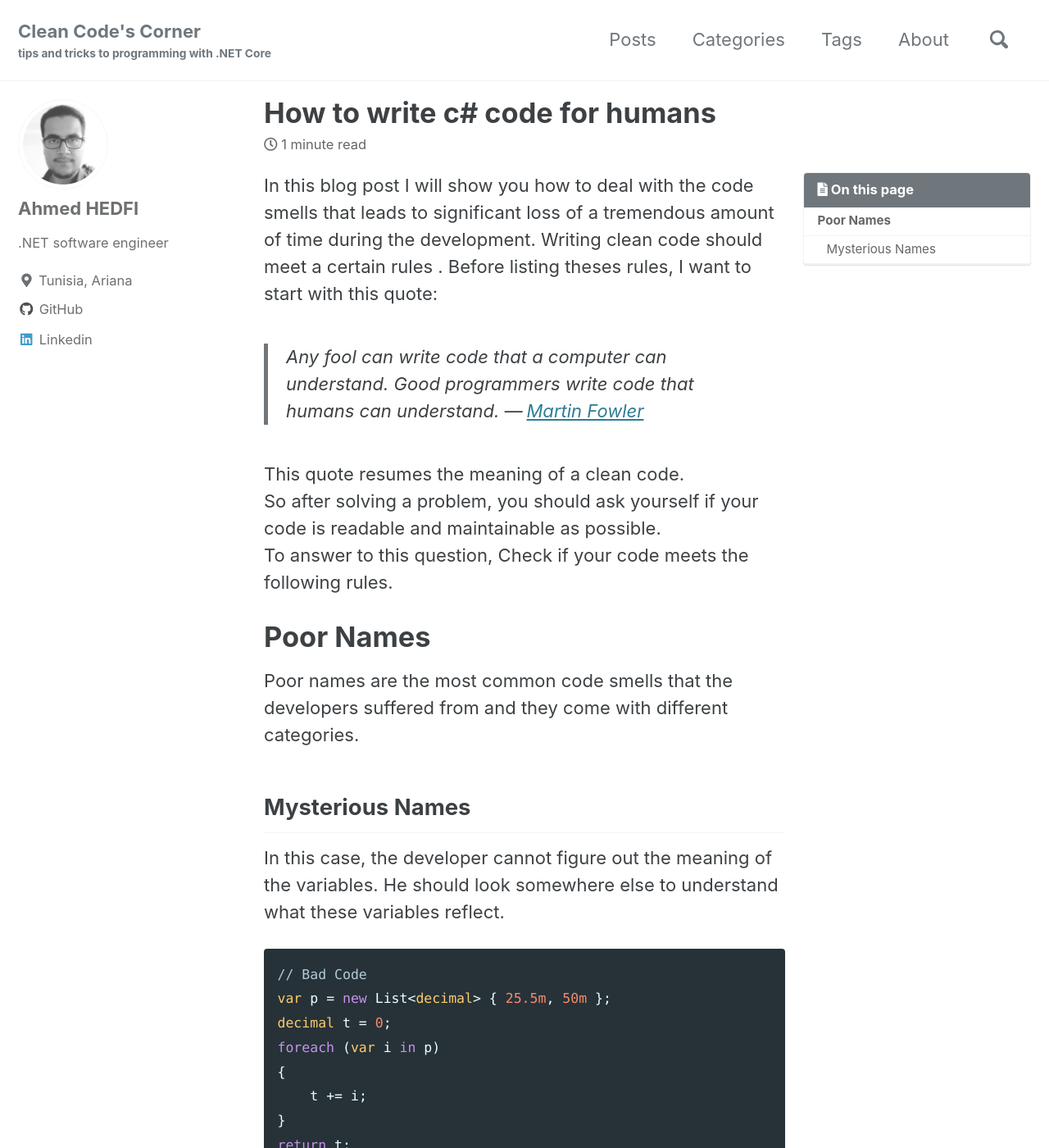
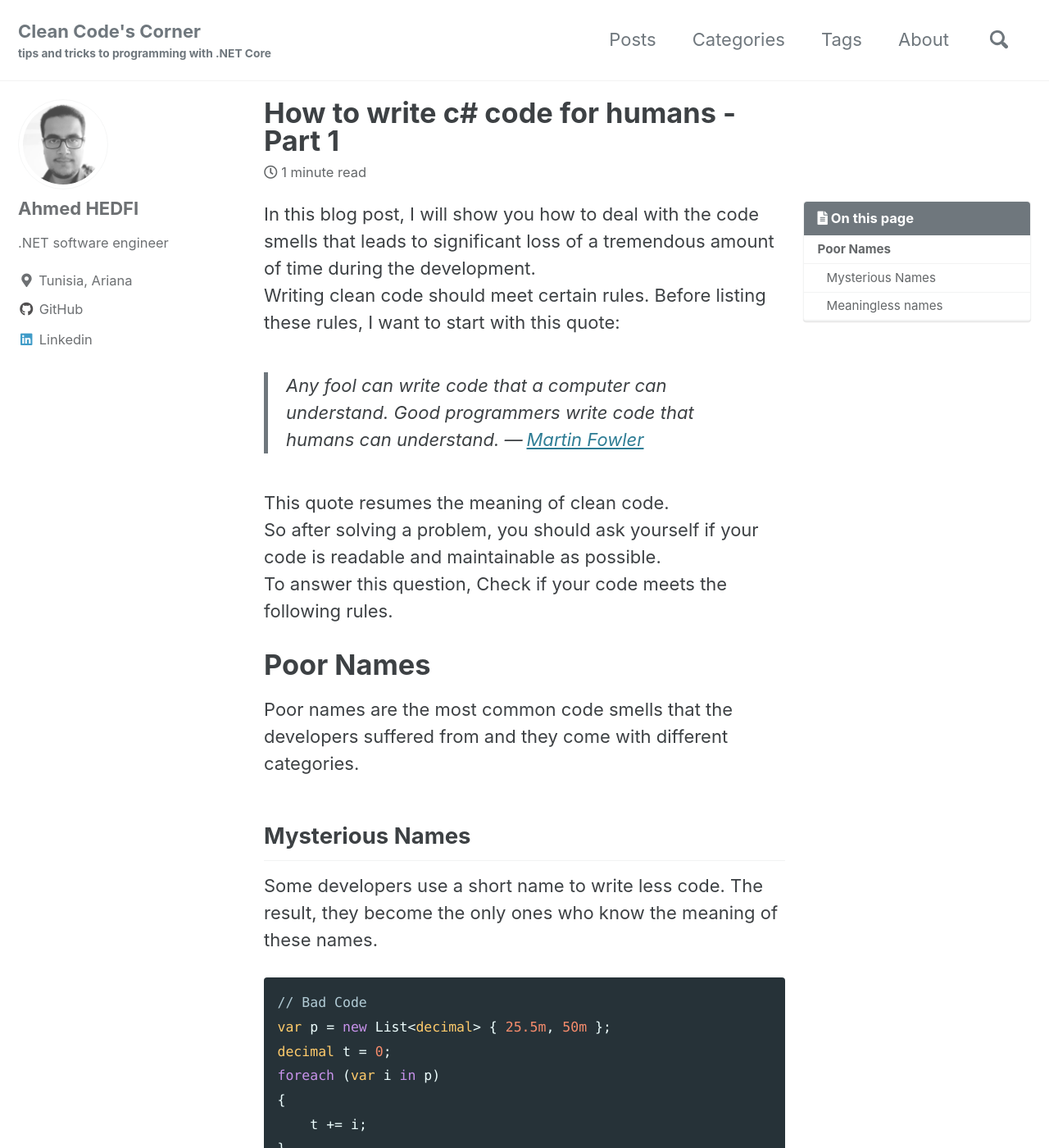
Before and after one commit to ahedfi/ahedfi.github.io, a Jekyll site: the page built from _posts/2020-07-28-How-to-write-csharp-code-for-humans.md, in a window 1280 px wide and 1400 px high. Shown: the whole window at 82% size. Built offline with Jekyll 4.4.1, drawn with Linux system fonts in a browser that asks for light colours; cached includes are drawn as plain includes; comment, search, counter and statistics services are not loaded; some of the changed text lies outside the part shown.

Commit message:
add meaningless names section

````diff
--- a/_posts/2020-07-28-How-to-write-csharp-code-for-humans.md
+++ b/_posts/2020-07-28-How-to-write-csharp-code-for-humans.md
@@ -1,5 +1,5 @@
 ---
-title: "How to write c# code for humans"
+title: "How to write c# code for humans - Part 1"
 toc: true
 toc_sticky: true
 categories:
@@ -8,14 +8,15 @@ tags:
   - C#
 ---
 
-In this blog post I will show you how to deal with the code smells that leads to significant loss of a tremendous amount of time during the development. Writing clean code should meet a certain rules . Before listing theses rules, I want to start with this quote:
+In this blog post, I will show you how to deal with the code smells that leads to significant loss of a tremendous amount of time during the development.
+Writing clean code should meet certain rules. Before listing these rules, I want to start with this quote:
 
 > Any fool can write code that a computer can understand. Good programmers write code that humans can understand.
 > <cite><a href="https://en.wikiquote.org/wiki/Martin_Fowler">Martin Fowler</a></cite>
 
-This quote resumes the meaning of a clean code.
+This quote resumes the meaning of clean code.
 So after solving a problem, you should ask yourself if your code is readable and maintainable as possible.
-To answer to this question,
+To answer this question,
 Check if your code meets the following rules.
 
 # Poor Names
@@ -24,7 +25,7 @@ Poor names are the most common code smells that the developers suffered from and
 
 ## Mysterious Names
 
-In this case, the developer cannot figure out the meaning of the variables. He should look somewhere else to understand what these variables reflect.
+Some developers use a short name to write less code. The result, they become the only ones who know the meaning of these names.
 
 ``` csharp
 // Bad Code
@@ -48,5 +49,23 @@ foreach (var price in prices)
 return total;
 ```
 
-**Rule 1:** You must choose a descriptive names so that the developer should not look somewhere else to understand what happens.
+**Rule 1:** Choose descriptive names that reveal your intentions.
 {: .notice--success}
+
+## Meaningless names
+
+Another category of poor names is meaningless names. Let's take a look at the name of this method
+
+``` csharp
+// Bad Code
+void ValidateMethod_SetItemsServerSideToDataStoreCollection() {
+  // code ...
+}
+```
+In this case, the developer should look at the implementation to understand what this method is doing.
+Usually, the name of a method like that is the result that the method has many things to do, and picking a clean intention name is not easy.
+To avoid this, keep your method short (let's say 10 lines). Then, it will do one thing and you can pick a meaningful name.
+
+
+**Rule 2:** Choose meaningful names so that the developer should not look somewhere else to understand what happens.
+{: .notice--success}
````
Also changed, not shown: _pages/about.md (+2 -5 lines).
